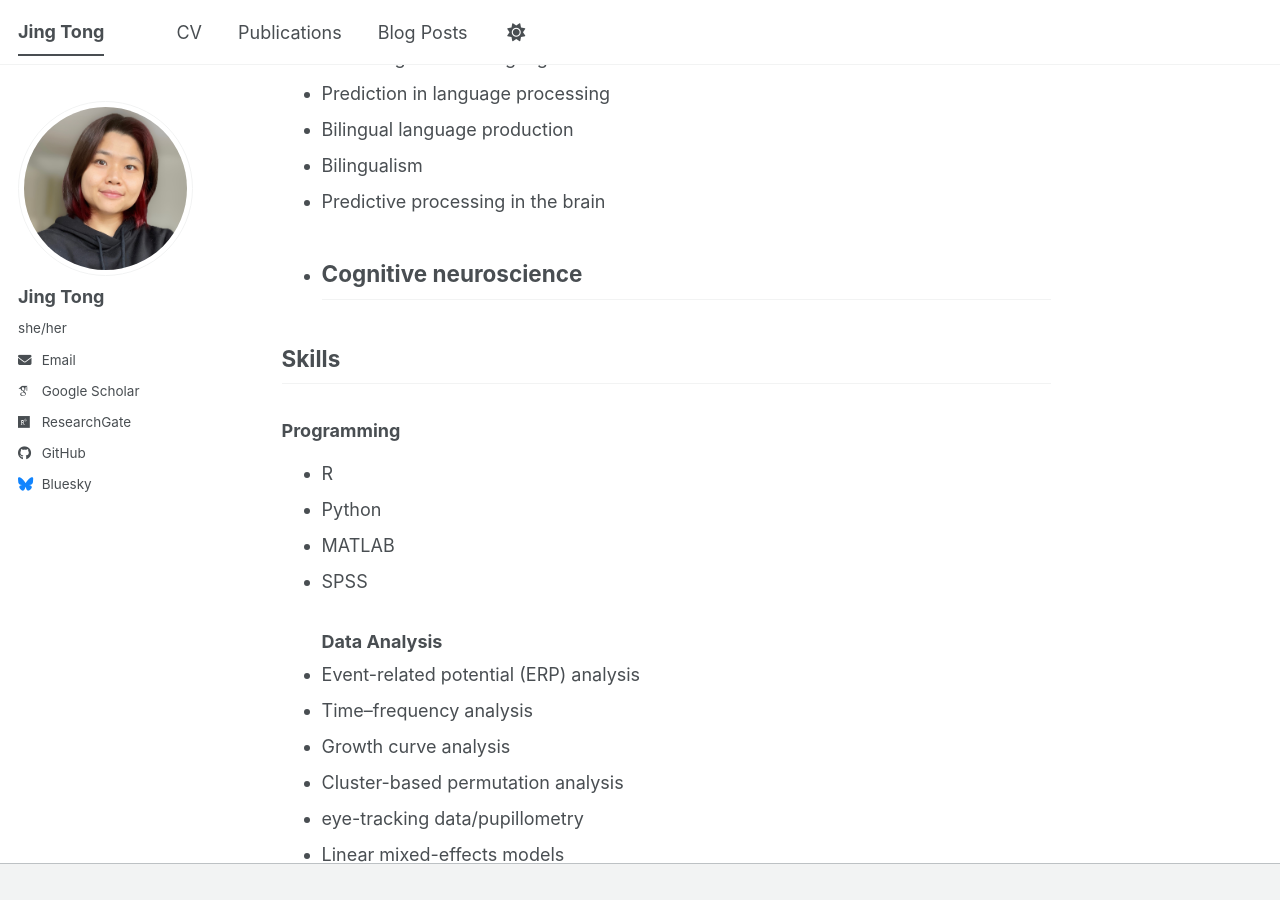
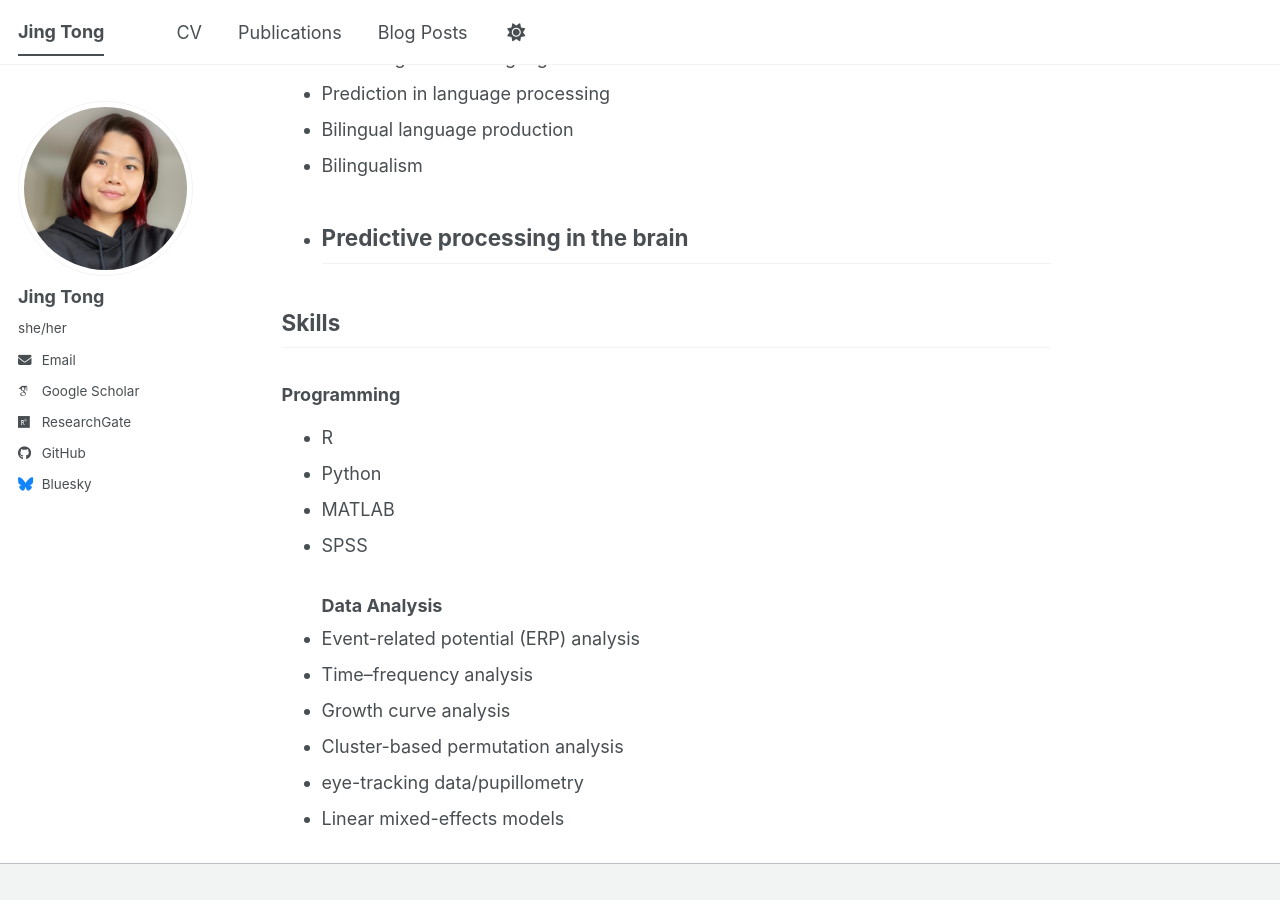
Before and after one commit to JingTong01/jingtong01.github.io, a Jekyll site: the page built from _pages/about.md, in a window 1280 px wide and 900 px high, scrolled down 599 px. Built offline with Jekyll 4.4.1, drawn with Linux system fonts in a browser that asks for light colours; some web fonts are replaced; a script bundle is joined from its source files by our own code; library files that are not in the unit come from our copies.

Commit message:
Update about.md

```diff
--- a/_pages/about.md
+++ b/_pages/about.md
@@ -22,7 +22,6 @@
 - Bilingual language production
 - Bilingualism
 - Predictive processing in the brain
-- Cognitive neuroscience
 ---
 
 ## Skills
```
